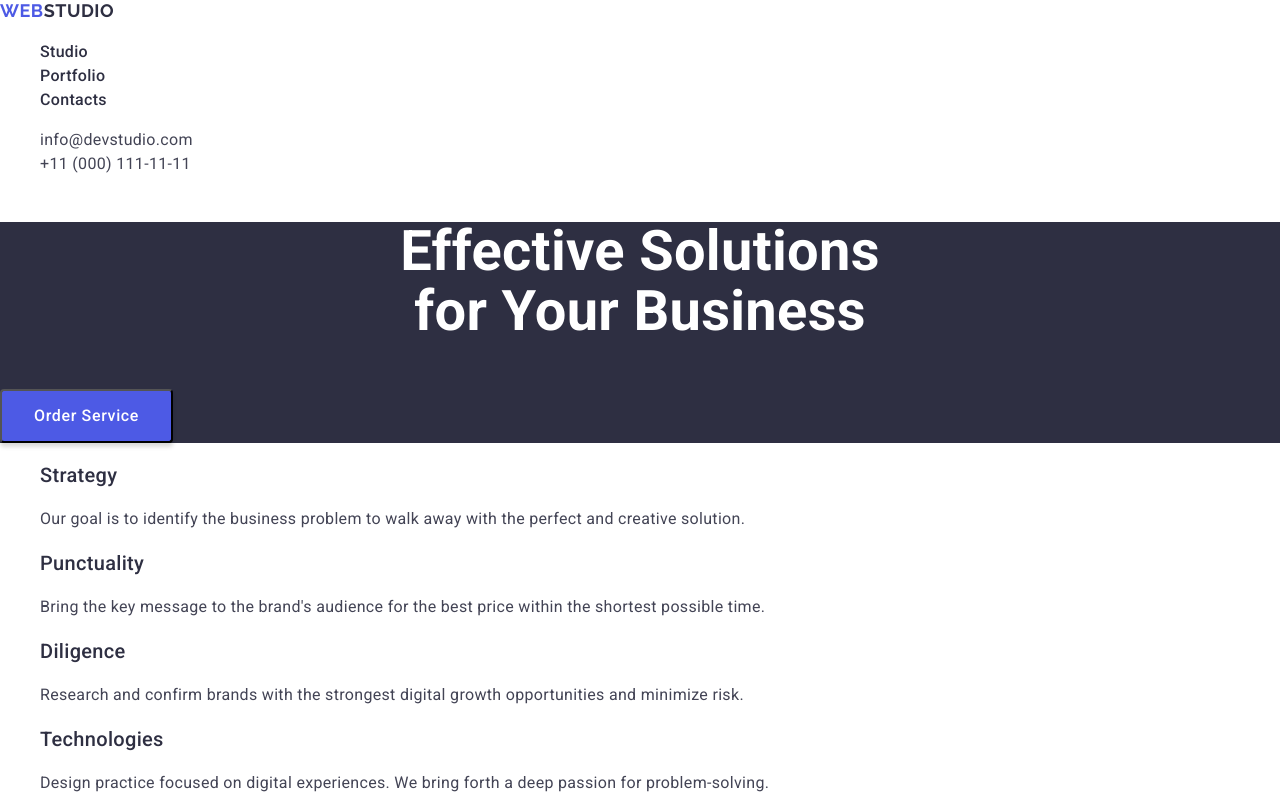
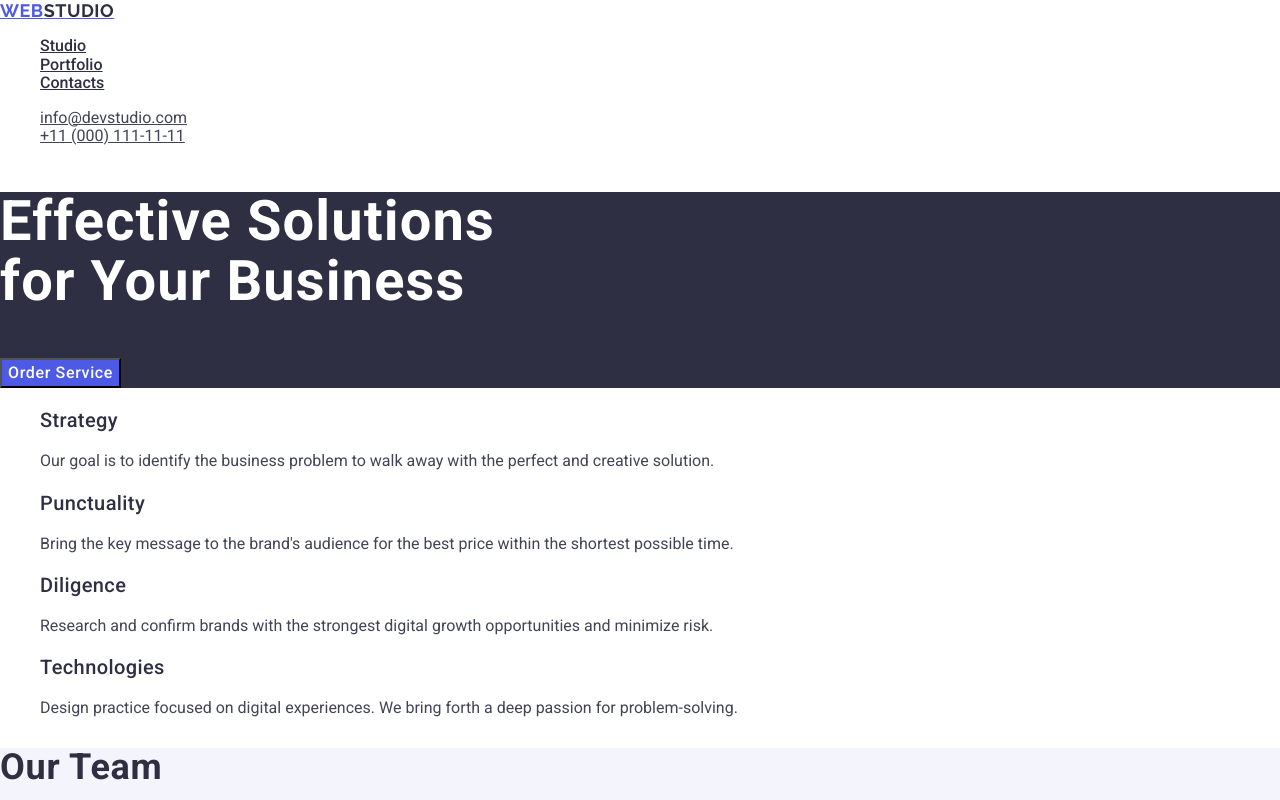
Before and after one commit to SerhiiDov/goit-markup-hw-02, a plain HTML site: page index.html in a window 1280 px wide. Shown: the top 800 px of the page. Drawn offline with nearby package versions, Linux system fonts and the light colour scheme.

Commit message:
first check

```diff
--- a/css/styles.css
+++ b/css/styles.css
@@ -1,17 +1,7 @@
 body {
-  margin: 0;
-  font-family: "Roboto", "Raleway", sans-serif;
-  font-weight: 400;
-  font-size: 16px;
-  line-height: 150%;
-  letter-spacing: 0.02em;
+  font-family: "Roboto", sans-serif;
   background-color: white;
   color: #434455;
-}
-
-a {
-  text-decoration: none;
-  font-style: normal;
 }
 
 ul {
@@ -19,28 +9,31 @@ ul {
 }
 
 .header-logo {
-  margin: 0;
   font-family: "Raleway", sans-serif;
   font-weight: 700;
   font-size: 18px;
   line-height: 117%;
   letter-spacing: 0.03em;
+  text-transform: uppercase;
+  color: #4d5ae5;
+}
+
+.header-logo-studio {
   color: #2e2f42;
 }
 
-.header-logo-web,
-.footer-logo-web {
-  color: #4d5ae5;
-}
-
-.header-navigation a {
+.header-navigation-list a {
   font-weight: 500;
   color: #2e2f42;
 }
 
-.header-navigation a:hover,
-.header-navigation a:focus {
+.header-navigation-list a:hover,
+.header-navigation-list a:focus {
   color: #404bbf;
+}
+
+.header-address {
+  font-style: normal;
 }
 
 .address-contacts a {
@@ -60,17 +53,16 @@ ul {
   font-weight: 700;
   font-size: 56px;
   line-height: 107%;
-  text-align: center;
+  letter-spacing: 0.02em;
   color: white;
 }
 
 .baner-order-button {
-  border-radius: 4px;
-  padding: 16px 32px;
-  box-shadow: 0 4px 4px 0 rgba(0, 0, 0, 0.15);
+  font-family: "Roboto", sans-serif;
   background: #4d5ae5;
   cursor: pointer;
   font-weight: 500;
+  line-height: 150%;
   letter-spacing: 0.04em;
   color: #fff;
 }
@@ -80,20 +72,22 @@ ul {
   background: #404bbf;
 }
 
+.our-team {
+  background-color: #f4f4fd;
+}
+
+.our-team-list {
+  background-color: #ffffff;
+}
+
 .advantages-item-title,
 .our-team-item-title,
 .portfolio-item-title {
   font-weight: 500;
   font-size: 20px;
   line-height: 120%;
+  letter-spacing: 0.02em;
   color: #2e2f42;
-}
-
-.our-team-title,
-.portfolio-title,
-.our-team-item-title,
-.our-team-item-text {
-  text-align: center;
 }
 
 .our-team-title,
@@ -101,11 +95,12 @@ ul {
   font-weight: 700;
   font-size: 36px;
   line-height: 111%;
+  letter-spacing: 0.02em;
   color: #2e2f42;
+  text-transform: capitalize;
 }
 
-footer {
-  color: #f4f4fd;
+.main-footer {
   background-color: #2e2f42;
 }
 
@@ -115,5 +110,16 @@ footer {
   font-size: 18px;
   line-height: 117%;
   letter-spacing: 0.03em;
+  text-transform: uppercase;
+  color: #4d5ae5;
+}
+
+.footer-logo-studio {
   color: #f4f4fd;
 }
+
+.footer-text {
+  line-height: 150%;
+  letter-spacing: 0.02em;
+  color: #f4f4fd;
+}
--- a/index.html
+++ b/index.html
@@ -20,18 +20,18 @@
     <link rel="stylesheet" href="./css/styles.css" />
   </head>
   <body>
-    <header>
-      <a class="header-logo" href="#"
-        ><span class="header-logo-web">WEB</span>STUDIO</a
+    <header class="main-header">
+      <nav class="main-navigation">
+        <a class="header-logo" href=""
+        >WEB<span class="header-logo-studio">STUDIO</span></a
       >
-      <nav>
-        <ul class="header-navigation">
-          <li><a class="link" href="#">Studio</a></li>
-          <li><a class="link" href="#">Portfolio</a></li>
-          <li><a class="link" href="#">Contacts</a></li>
+        <ul class="header-navigation-list">
+          <li><a class="link" href="./index.html">Studio</a></li>
+          <li><a class="link" href="">Portfolio</a></li>
+          <li><a class="link" href="">Contacts</a></li>
         </ul>
       </nav>
-      <address>
+      <address class="header-address">
         <ul class="address-contacts">
           <li>
             <a class="link" href="mailto:info@devstudio.com"
@@ -118,7 +118,7 @@
         <h2 class="portfolio-title">Our Portfolio</h2>
         <ul class="portfolio-list">
           <li>
-            <img src="./images/portfolio1.jpg" alt="Banking App" width="264" />
+            <img src="./images/portfolio1.jpg" alt="Banking App" width="360" />
             <h3 class="portfolio-item-title">Banking App</h3>
             <p class="portfolio-item-text">App</p>
           </li>
@@ -126,7 +126,7 @@
             <img
               src="./images/portfolio2.jpg"
               alt="Cashless Payment"
-              width="264"
+              width="360"
             />
             <h3 class="portfolio-item-title">Cashless Payment</h3>
             <p class="portfolio-item-text">Marketing</p>
@@ -135,13 +135,13 @@
             <img
               src="./images/portfolio3.jpg"
               alt="Meditation App"
-              width="264"
+              width="360"
             />
             <h3 class="portfolio-item-title">Meditation App</h3>
             <p class="portfolio-item-text">App</p>
           </li>
           <li>
-            <img src="./images/portfolio4.jpg" alt="Taxi Service" width="264" />
+            <img src="./images/portfolio4.jpg" alt="Taxi Service" width="360" />
             <h3 class="portfolio-item-title">Taxi Service</h3>
             <p class="portfolio-item-text">Marketing</p>
           </li>
@@ -149,7 +149,7 @@
             <img
               src="./images/portfolio5.jpg"
               alt="Screen Illustrations"
-              width="264"
+              width="360"
             />
             <h3 class="portfolio-item-title">Screen Illustrations</h3>
             <p class="portfolio-item-text">Design</p>
@@ -158,7 +158,7 @@
             <img
               src="./images/portfolio6.jpg"
               alt="Online Courses"
-              width="264"
+              width="360"
             />
             <h3 class="portfolio-item-title">Online Courses</h3>
             <p class="portfolio-item-text">Marketing</p>
@@ -167,9 +167,9 @@
       </section>
     </main>
 
-    <footer>
-      <a class="footer-logo" href="#"
-        ><span class="footer-logo-web">WEB</span>STUDIO</a
+    <footer class="main-footer">
+      <a class="footer-logo" href=""
+        >WEB<span class="footer-logo-studio">STUDIO</span></a
       >
       <p class="footer-text">
         Increase the flow of customers and sales for your business with digital
```
